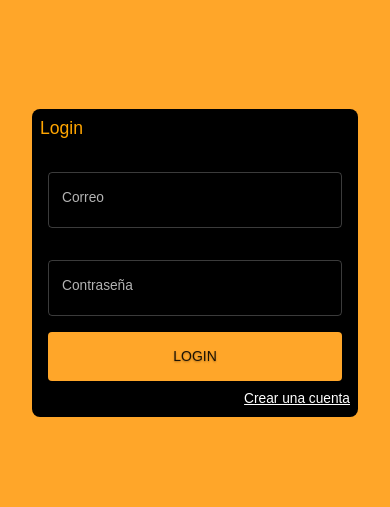
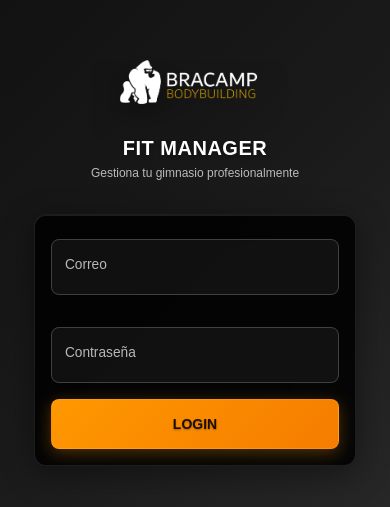
Before and after one commit to mauro8792/fit-finance-ui-2, a React (Vite) app: page /auth/login in a window 390 px wide. Shown: the part 159-666 px from the top of the page. Built offline with nearby package versions, Linux system fonts and the light colour scheme.

Commit message:
new login

```diff
--- a/src/scene/auth/layout/AuthLayout.jsx
+++ b/src/scene/auth/layout/AuthLayout.jsx
@@ -1,27 +1,117 @@
-import { Grid, Typography } from '@mui/material';
+import { Grid, Typography, Box, useMediaQuery } from '@mui/material';
+import PropTypes from 'prop-types';
 
 export const AuthLayout = ({ children, title = '' }) => {
+  const isMobile = useMediaQuery('(max-width:768px)');
+
   return (
     <Grid
+      container
+      spacing={0}
+      direction='column'
+      alignItems='center'
+      justifyContent='center'
+      sx={{
+        minHeight: '100vh',
+        background: isMobile
+          ? 'linear-gradient(135deg, #0f0f0f 0%, #1a1a1a 50%, #2c2c2c 100%)'
+          : 'linear-gradient(135deg, #667eea 0%, #764ba2 100%)',
+        padding: { xs: 2, sm: 4 }
+      }}
+    >
+      {/* Logo Section - Solo en mobile */}
+      {isMobile && (
+        <Box
+          sx={{
+            display: 'flex',
+            flexDirection: 'column',
+            alignItems: 'center',
+            mb: 4,
+            animation: 'fadeInDown 0.6s ease-out'
+          }}
+        >
+          <Box
+            component="img"
+            src="/WHITE.png"
+            alt="Logo"
+            sx={{
+              width: 150,
+              height: 150,
+              mb: 3,
+              filter: 'drop-shadow(0 8px 16px rgba(0,0,0,0.5))',
+              transition: 'transform 0.3s ease',
+              '&:hover': {
+                transform: 'scale(1.05)'
+              }
+            }}
+          />
+          <Typography
+            variant="h4"
+            sx={{
+              color: '#fff',
+              fontWeight: 800,
+              textShadow: '0 2px 4px rgba(0,0,0,0.3)',
+              letterSpacing: '0.5px'
+            }}
+          >
+            FIT MANAGER
+          </Typography>
+          <Typography
+            variant="body2"
+            sx={{
+              color: 'rgba(255,255,255,0.7)',
+              textAlign: 'center',
+              mt: 0.5
+            }}
+          >
+            Gestiona tu gimnasio profesionalmente
+          </Typography>
+        </Box>
+      )}
 
-    container spacing={0} direction='column' alignItems='center' justifyContent='center' sx={{ minHeight: '100vh', backgroundColor: 'primary.main', padding: 4 }}>
       <Grid
         item
         className='box-shadow'
         xs={3}
         sx={{
-          width: { sm: 450 },
-          backgroundColor: 'black',
-          padding: 3,
-          borderRadius: 2,
+          width: { xs: '90%', sm: 450 },
+          maxWidth: 400,
+          backgroundColor: isMobile ? 'rgba(0,0,0,0.85)' : 'rgba(0,0,0,0.9)',
+          backdropFilter: 'blur(15px)',
+          padding: { xs: 3, sm: 4 },
+          borderRadius: { xs: 3, sm: 2 },
+          border: isMobile ? '1px solid rgba(255,255,255,0.1)' : 'none',
+          boxShadow: isMobile
+            ? '0 8px 32px rgba(0,0,0,0.4), inset 0 1px 0 rgba(255,255,255,0.1)'
+            : '0 16px 48px rgba(0,0,0,0.3)',
+          animation: 'fadeInUp 0.6s ease-out'
         }}
       >
-        <Typography variant='h5' sx={{ mb: 1 }} style={{color: 'orange'}}>
-          {title}
-        </Typography>
+        {!isMobile && (
+          <Typography variant='h5' sx={{ mb: 3, color: '#ff9800', fontWeight: 600, textAlign: 'center' }}>
+            {title}
+          </Typography>
+        )}
 
         {children}
       </Grid>
+
+      <style>{`
+        @keyframes fadeInDown {
+          from { opacity: 0; transform: translateY(-20px); }
+          to { opacity: 1; transform: translateY(0); }
+        }
+
+        @keyframes fadeInUp {
+          from { opacity: 0; transform: translateY(20px); }
+          to { opacity: 1; transform: translateY(0); }
+        }
+      `}</style>
     </Grid>
   );
 };
+
+AuthLayout.propTypes = {
+  children: PropTypes.node.isRequired,
+  title: PropTypes.string
+};
--- a/src/scene/auth/pages/LoginPage.jsx
+++ b/src/scene/auth/pages/LoginPage.jsx
@@ -1,6 +1,5 @@
 import { useEffect } from 'react';
-import { Link as RouterLink } from 'react-router-dom';
-import { Button, Grid, Link, TextField } from '@mui/material';
+import { Button, Grid, TextField, useMediaQuery } from '@mui/material';
 
 import { AuthLayout } from '../layout/AuthLayout';
 import { useForm, useAuthStore } from '../../../hooks';
@@ -10,6 +9,7 @@ import Swal from 'sweetalert2';
 
 export const LoginPage = () => {
   const { startLogin, errorMessage } = useAuthStore();
+  const isMobile = useMediaQuery('(max-width:768px)');
 
   const { email, password, onInputChange } = useForm({
     email: '',
@@ -31,38 +31,122 @@ export const LoginPage = () => {
     <AuthLayout title='Login'>
       <form onSubmit={onSubmit} className='animate__animated animate__fadeIn animate__faster'>
         <Grid container>
-          <Grid item xs={12} sx={{ mt: 2 }}>
-            <TextField label='Correo' type='email' placeholder='correo@google.com' fullWidth name='email' value={email} onChange={onInputChange} />
+          <Grid item xs={12} sx={{ mt: isMobile ? 1 : 2 }}>
+            <TextField
+              label='Correo'
+              type='email'
+              placeholder='correo@google.com'
+              fullWidth
+              name='email'
+              value={email}
+              onChange={onInputChange}
+              sx={{
+                '& .MuiOutlinedInput-root': {
+                  backgroundColor: 'rgba(255,255,255,0.05)',
+                  backdropFilter: 'blur(10px)',
+                  borderRadius: 2,
+                  '&:hover': {
+                    backgroundColor: 'rgba(255,255,255,0.08)',
+                  },
+                  '&.Mui-focused': {
+                    backgroundColor: 'rgba(255,255,255,0.1)',
+                  },
+                  '& fieldset': {
+                    borderColor: 'rgba(255,255,255,0.2)',
+                  },
+                  '&:hover fieldset': {
+                    borderColor: 'rgba(255,255,255,0.3)',
+                  },
+                  '&.Mui-focused fieldset': {
+                    borderColor: '#ff9800',
+                  }
+                },
+                '& .MuiInputLabel-root': {
+                  color: 'rgba(255,255,255,0.7)',
+                  '&.Mui-focused': {
+                    color: '#ff9800',
+                  }
+                },
+                '& .MuiOutlinedInput-input': {
+                  color: '#fff',
+                }
+              }}
+            />
           </Grid>
 
           <Grid item xs={12} sx={{ mt: 2 }}>
-            <TextField label='Contraseña' type='password' placeholder='Contraseña' fullWidth name='password' value={password} onChange={onInputChange} />
+            <TextField
+              label='Contraseña'
+              type='password'
+              placeholder='Contraseña'
+              fullWidth
+              name='password'
+              value={password}
+              onChange={onInputChange}
+              sx={{
+                '& .MuiOutlinedInput-root': {
+                  backgroundColor: 'rgba(255,255,255,0.05)',
+                  backdropFilter: 'blur(10px)',
+                  borderRadius: 2,
+                  '&:hover': {
+                    backgroundColor: 'rgba(255,255,255,0.08)',
+                  },
+                  '&.Mui-focused': {
+                    backgroundColor: 'rgba(255,255,255,0.1)',
+                  },
+                  '& fieldset': {
+                    borderColor: 'rgba(255,255,255,0.2)',
+                  },
+                  '&:hover fieldset': {
+                    borderColor: 'rgba(255,255,255,0.3)',
+                  },
+                  '&.Mui-focused fieldset': {
+                    borderColor: '#ff9800',
+                  }
+                },
+                '& .MuiInputLabel-root': {
+                  color: 'rgba(255,255,255,0.7)',
+                  '&.Mui-focused': {
+                    color: '#ff9800',
+                  }
+                },
+                '& .MuiOutlinedInput-input': {
+                  color: '#fff',
+                }
+              }}
+            />
           </Grid>
 
-          {/* <Grid container display={!!errorMessage ? '' : 'none'} sx={{ mt: 1 }}>
+          <Grid container spacing={2} sx={{ mb: 2, mt: 3 }}>
             <Grid item xs={12}>
-              <Alert severity='error'>{errorMessage}</Alert>
-            </Grid>
-          </Grid> */}
-
-          <Grid container spacing={2} sx={{ mb: 2, mt: 1 }}>
-            <Grid item xs={12} sm={6}>
-              <Button type='submit' variant='contained' fullWidth>
-                Login
+              <Button
+                type='submit'
+                variant='contained'
+                fullWidth
+                sx={{
+                  background: 'linear-gradient(135deg, #ff9800 0%, #f57c00 100%)',
+                  borderRadius: 2,
+                  py: 1.5,
+                  fontSize: '1rem',
+                  fontWeight: 600,
+                  textTransform: 'none',
+                  boxShadow: '0 4px 16px rgba(255, 152, 0, 0.3)',
+                  border: '1px solid rgba(255,255,255,0.1)',
+                  backdropFilter: 'blur(10px)',
+                  '&:hover': {
+                    background: 'linear-gradient(135deg, #f57c00 0%, #ef6c00 100%)',
+                    boxShadow: '0 6px 20px rgba(255, 152, 0, 0.4)',
+                    transform: 'translateY(-1px)',
+                  },
+                  '&:active': {
+                    transform: 'translateY(0)',
+                  },
+                  transition: 'all 0.2s ease'
+                }}
+              >
+                LOGIN
               </Button>
             </Grid>
-            {/* <Grid item xs={12} sm={6}>
-              <Button  variant='contained' fullWidth onClick={onGoogleSignIn}>
-                <Google />
-                <Typography sx={{ ml: 1 }}>Google</Typography>
-              </Button>
-            </Grid> */}
-          </Grid>
-
-          <Grid container direction='row' justifyContent='end'>
-            <Link component={RouterLink} color='inherit' to='/auth/register'>
-              Crear una cuenta
-            </Link>
           </Grid>
         </Grid>
       </form>
```
Also changed, not shown: src/scene/student/StudentRoutine.jsx (+31 -23 lines).
